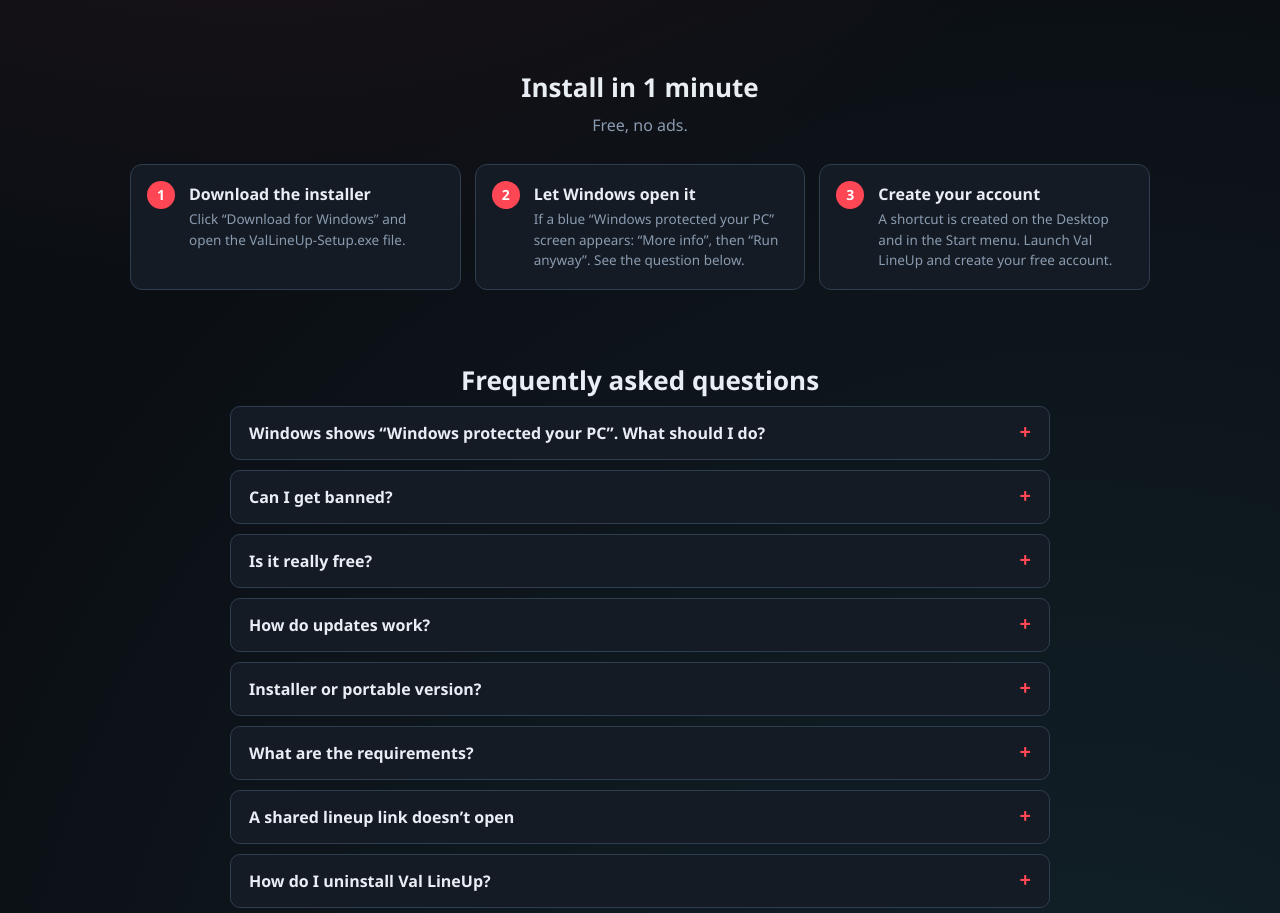
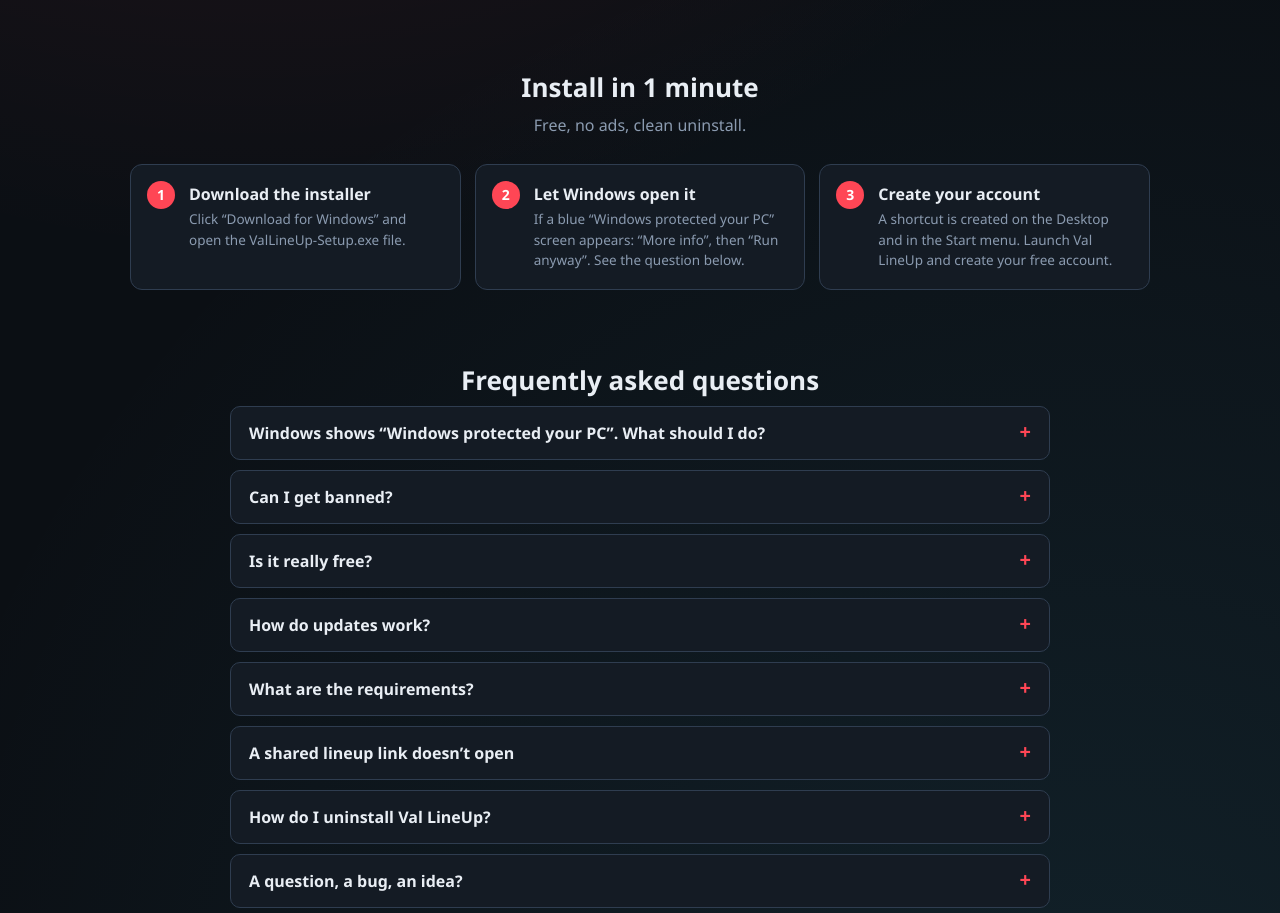
Before and after one commit to ValLineup/val-lineup-app, a plain HTML site: page index.html in a window 1280 px wide. Shown: the part 1068-1981 px from the top of the page. Drawn offline with Linux system fonts and the light colour scheme; no server answers.

Commit message:
Add files via upload

```diff
--- a/index.html
+++ b/index.html
@@ -250,7 +250,7 @@
 
     <section class="block">
       <h2 data-i18n="howTitle">Installer en 1 minute</h2>
-      <p class="sub" data-i18n="howSub">Gratuit, sans publicité.</p>
+      <p class="sub" data-i18n="howSub">Gratuit, sans publicité, avec désinstallation propre.</p>
       <div class="steps">
         <div class="step"><b data-i18n="st1">Télécharge l’installateur</b><p data-i18n="sd1">Clique sur « Télécharger pour Windows » et ouvre le fichier ValLineUp-Setup.exe.</p></div>
         <div class="step"><b data-i18n="st2">Laisse Windows l’ouvrir</b><p data-i18n="sd2">Si un écran bleu « Windows a protégé votre ordinateur » apparaît : « Informations complémentaires », puis « Exécuter quand même ». Voir la question plus bas.</p></div>
@@ -296,10 +296,6 @@
         <details>
           <summary data-i18n="q4">Comment se font les mises à jour ?</summary>
           <div class="ans"><p data-i18n="a4">Toutes seules : quand une nouvelle version sort, un bouton « Mise à jour » apparaît en haut de l’application. Un clic, et elle se met à jour puis se relance. Les nouveaux lineups, eux, arrivent automatiquement, sans rien faire.</p></div>
-        </details>
-        <details>
-          <summary data-i18n="q5">Installateur ou version portable ?</summary>
-          <div class="ans"><p data-i18n="a5">L’installateur est conseillé : il crée les raccourcis sur le Bureau et dans le menu Démarrer, et se désinstalle proprement. La version portable est un simple fichier à lancer sans installation, pratique sur une clé USB. Ta progression est la même dans les deux cas.</p></div>
         </details>
         <details>
           <summary data-i18n="q6">Quelle configuration faut-il ?</summary>
@@ -380,7 +376,7 @@
       cap3: 'Training: find the position or the impact point',
       cap4: 'Your progress by map and by agent',
       vidTitle: 'Val LineUp in one minute', vidSub: 'A quick demo of the app.',
-      howTitle: 'Install in 1 minute', howSub: 'Free, no ads.',
+      howTitle: 'Install in 1 minute', howSub: 'Free, no ads, clean uninstall.',
       st1: 'Download the installer', sd1: 'Click “Download for Windows” and open the ValLineUp-Setup.exe file.',
       st2: 'Let Windows open it', sd2: 'If a blue “Windows protected your PC” screen appears: “More info”, then “Run anyway”. See the question below.',
       st3: 'Create your account', sd3: 'A shortcut is created on the Desktop and in the Start menu. Launch Val LineUp and create your free account.',
@@ -400,8 +396,7 @@
       a3: 'Yes, completely free, with no ads. The account is only used to keep your progress on any PC and to report a lineup that no longer works.',
       q4: 'How do updates work?',
       a4: 'By themselves: when a new version comes out, an “Update” button appears at the top of the app. One click and it updates and restarts. New lineups arrive automatically, without doing anything.',
-      q5: 'Installer or portable version?',
-      a5: 'The installer is recommended: it creates shortcuts on the Desktop and in the Start menu, and uninstalls cleanly. The portable version is a single file you run without installing, handy on a USB stick. Your progress is the same in both cases.',
+
       q6: 'What are the requirements?',
       a6: 'Windows 10 or 11 (64-bit), about 400 MB of free space and an Internet connection for the first sync. After that, lineups stay available offline.',
       q7: 'A shared lineup link doesn’t open',
```
